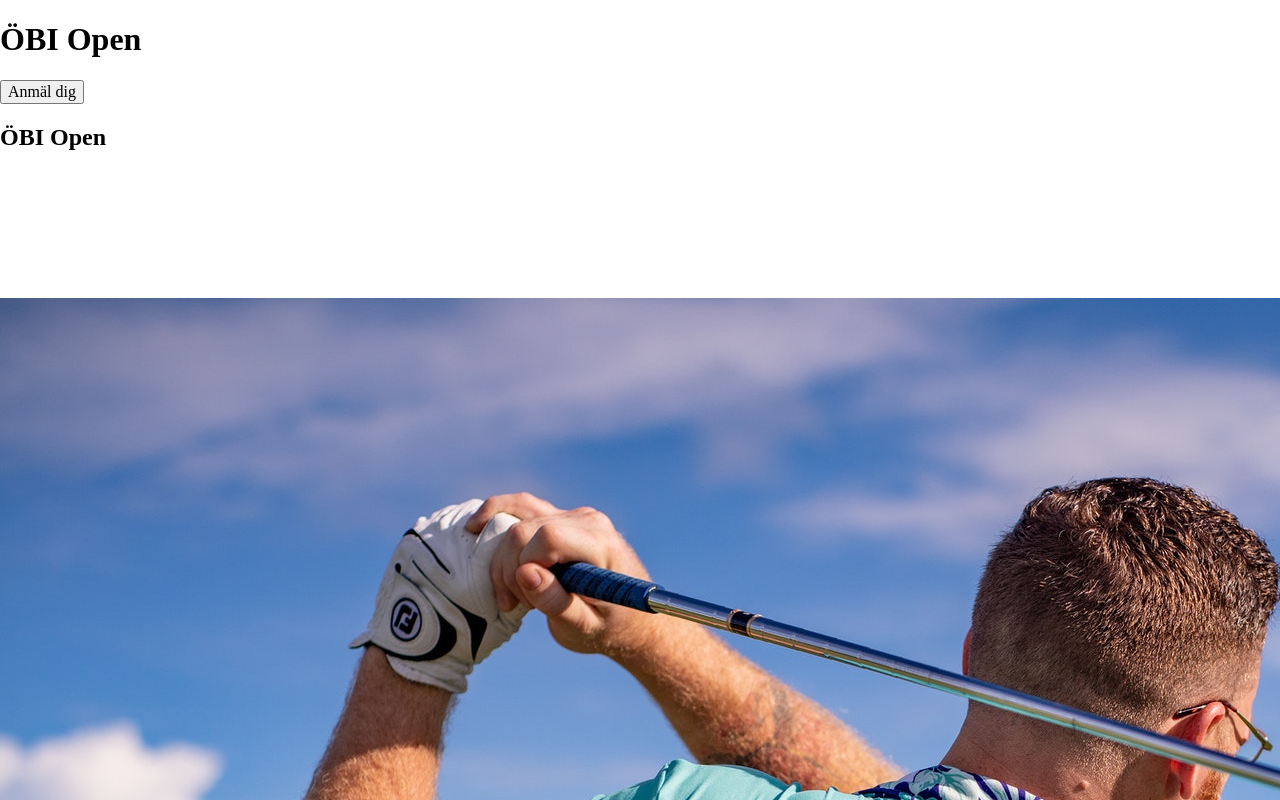
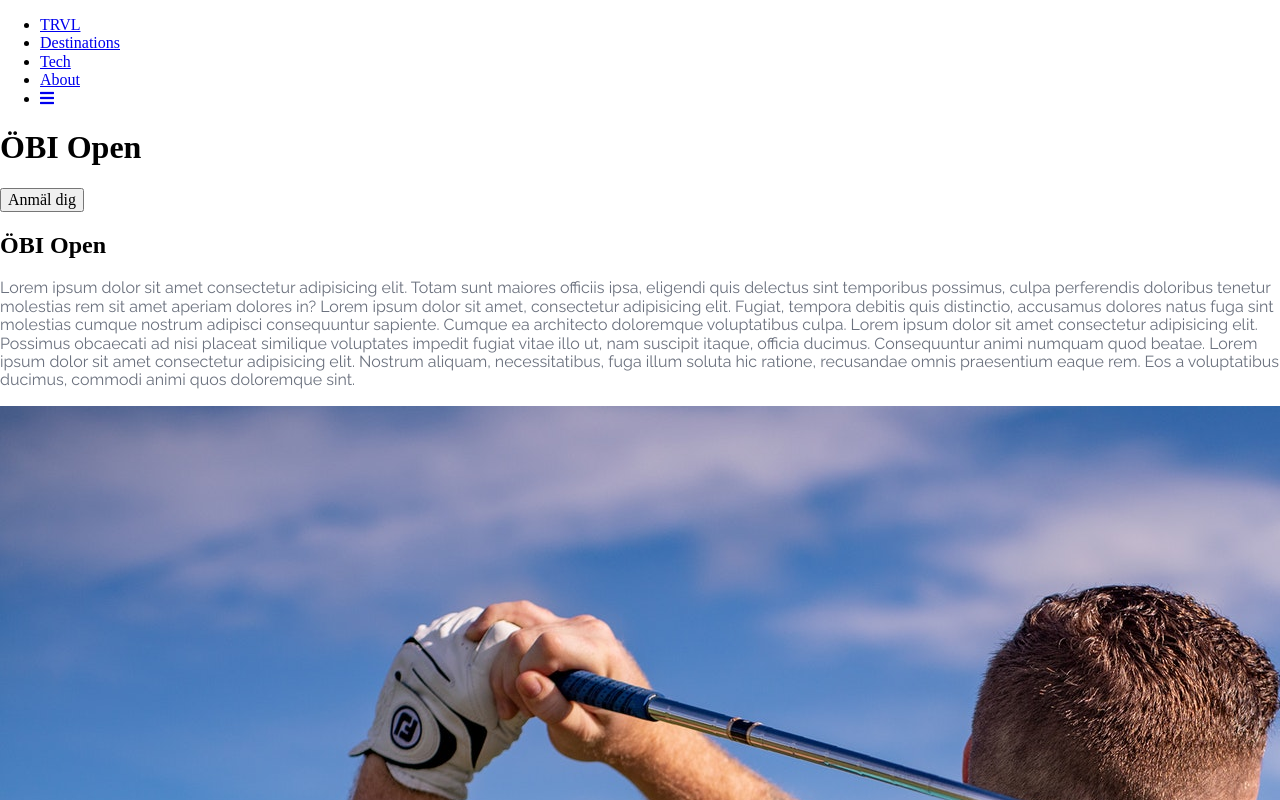
Before and after one commit to oscarlindstrom97/Uppgift4, a plain HTML site: page Public_html/index.html in a window 1280 px wide. Shown: the top 800 px of the page. Drawn offline with Linux system fonts and the light colour scheme.

Commit message:
added navbar

```diff
--- a/Public_html/index.html
+++ b/Public_html/index.html
@@ -4,11 +4,21 @@
     <meta charset="UTF-8">
     <meta name="viewport" content="width=device-width, initial-scale=1.0">
     <meta http-equiv="X-UA-Compatible" content="ie=edge">
+    <link rel="stylesheet" href="https://use.fontawesome.com/releases/v5.3.1/css/all.css" integrity="sha384-mzrmE5qonljUremFsqc01SB46JvROS7bZs3IO2EmfFsd15uHvIt+Y8vEf7N7fWAU" crossorigin="anonymous">
     <link rel="stylesheet" href="css/master.css">
     <title>ÖBI-Open</title>
 </head>
 <body>
     <header>
+        <nav class="topnav" id="myTopnav">
+            <ul>
+                <li><a href="index.html">TRVL</a></li>
+                <li><a href="destinations.html">Destinations</a></li>
+                <li><a href="tech.html">Tech</a></li>
+                <li><a href="about.html">About</a></li>
+                <li><a href="javascript:void(0);" id="menu-icon" onclick="navToggle()"><i class="fas fa-bars"></i></a></li>
+            </ul>
+        </nav>
         <h1>ÖBI Open</h1>
         <a href="#"> <button> Anmäl dig</button> </a>
     </header>
@@ -26,5 +36,17 @@
         <a href="#"> <button> Anmäl dig</button> </a>
         <p>Copyright &copy; ÖBI Open 2018</p>
     </footer>
+    <script>
+
+        function navToggle() {
+            var x = document.getElementById("myTopnav");
+            if (x.className === "topnav") {
+                x.className += " dropped";
+            } else {
+                x.className = "topnav";
+            }
+        }
+
+    </script>
 </body>
 </html>
--- a/scss/_general.scss
+++ b/scss/_general.scss
@@ -1,5 +1,10 @@
 @import url('https://fonts.googleapis.com/css?family=Raleway');
 $primary-color:#01161E;
-$primary-color:#6B717E;
-$secondary-color: #49D49D;
-$tertiary-color: #F7F7FF;
+$secondary-color:#6B717E;
+$tertiary-color: #49D49D;
+$quaternary-color: #F7F7FF;
+
+p {
+    font-family: 'Raleway' ;
+    color: $secondary-color;
+}
--- a/scss/master.scss
+++ b/scss/master.scss
@@ -1,7 +1,2 @@
 @import "normalize";
 @import "general";
-
-p {
-    font-family: 'Raleway' ;
-    color: $secondary-color;
-}
```
Also changed, not shown: Public_html/css/master.css, scss/_contact.scss (added), scss/_normalize.scss (renamed from scss/normalize.scss), scss/_text.scss (added), scss/contact.scss (deleted), 4 other files.
